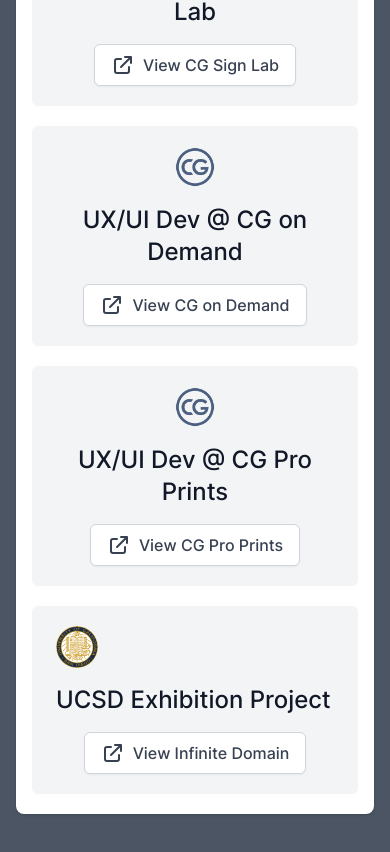
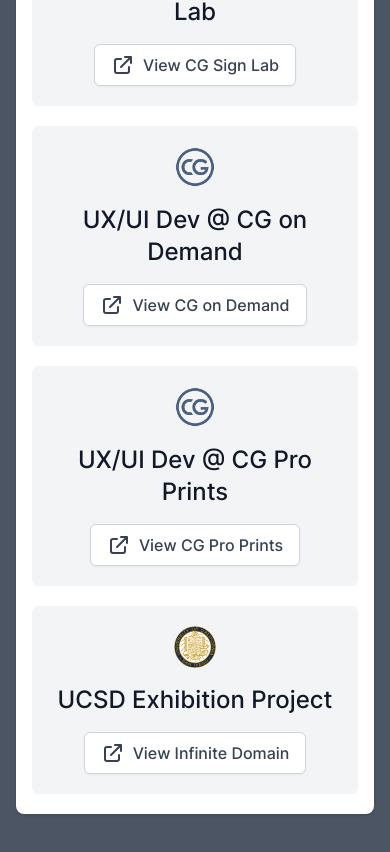
Before and after one commit to jefudev/uxjeffcom, a Vue app: page / in a window 390 px wide. Shown: the part 860-1712 px from the top of the page. Built offline with nearby package versions, Linux system fonts and the light colour scheme; what @tailwindcss/typography would draw is missing.

Commit message:
updated mobile layout

```diff
--- a/src/views/Home.vue
+++ b/src/views/Home.vue
@@ -390,10 +390,10 @@
               >
                 <h4 class="sr-only">Infinite Domain</h4>
                 <div class="sm:flex sm:items-start">
-                  <img src="/assets/ucsd-seal.svg" width="42"/>
+                  <img src="/assets/ucsd-seal.svg" width="42" class="inline-flex sm:block"/>
                   <div class="mt-3 sm:mt-0 sm:ml-4">
                     <div
-                      class="text-2xl font-medium pt-1 text-gray-900 text-left"
+                      class="text-2xl font-medium pt-1 text-gray-900 text-center sm:text-left"
                     >
                       UCSD Exhibition Project
                     </div>
```
